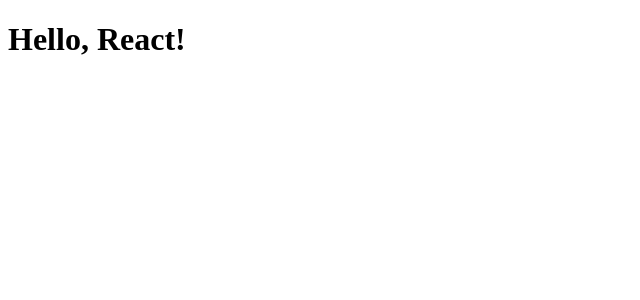
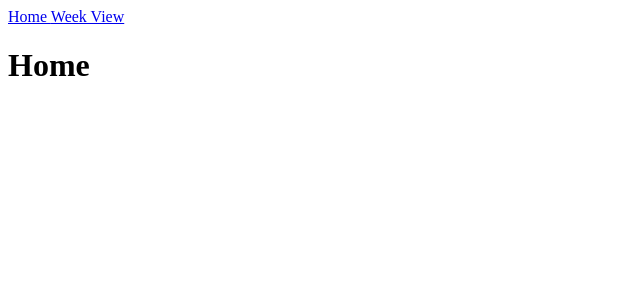
Before and after one commit to peterqlin/energy-tracker, a React app: page / in a window 1280 px wide. Shown: the top 300 px of the page, without its empty margins (0-640 px from the left). Built offline with nearby package versions, Linux system fonts and the light colour scheme.

Commit message:
Added some routes and components

```diff
--- a/package.json
+++ b/package.json
@@ -19,7 +19,10 @@
     "@babel/preset-env": "^7.26.0",
     "@babel/preset-react": "^7.25.9",
     "babel-loader": "^9.2.1",
+    "css-loader": "^7.1.2",
     "html-webpack-plugin": "^5.6.3",
+    "react-router-dom": "^6.28.0",
+    "style-loader": "^4.0.0",
     "webpack": "^5.96.1",
     "webpack-cli": "^5.1.4",
     "webpack-dev-server": "^5.1.0"
--- a/src/App.js
+++ b/src/App.js
@@ -1,7 +1,11 @@
-import React, { Component } from 'react';
+import React from 'react';
+import './App.css';
+import Home from './Components/Home';
 
 const App = () => {
-  return <h1>Hello, React!</h1>;
+  return <div className='App'>
+    <Home />
+  </div>;
 }
 
 export default App;
--- /dev/null
+++ b/src/Components/Home.js
@@ -0,0 +1,13 @@
+import React from 'react';
+import Navbar from './Navbar';
+
+const Home = () => {
+  return (
+    <div className='home-container'>
+      <Navbar />
+      <h1>Home</h1>
+    </div>
+  );
+};
+
+export default Home;
--- /dev/null
+++ b/src/Components/Navbar.js
@@ -0,0 +1,15 @@
+import React from 'react';
+import { Link } from 'react-router-dom';
+
+const Navbar = () => {
+  return (
+    <nav>
+      <div className='navbar-links-container'>
+        <Link to='/'>Home </Link>
+        <Link to='/weekview'>Week View </Link>
+      </div>
+    </nav>
+  );
+};
+
+export default Navbar;
--- /dev/null
+++ b/src/Components/Weekview.js
@@ -0,0 +1,13 @@
+import React from 'react'
+import Navbar from './Navbar'
+
+const Weekview = () => {
+  return (
+    <div className='weekview-container'>
+      <Navbar />
+      <h1>Week View</h1>
+    </div>
+  )
+}
+
+export default Weekview
```
Also changed, not shown: src/index.js (+17 -2 lines), src/App.css (added), 1 other file (tests, documents, lock files or other folders).
